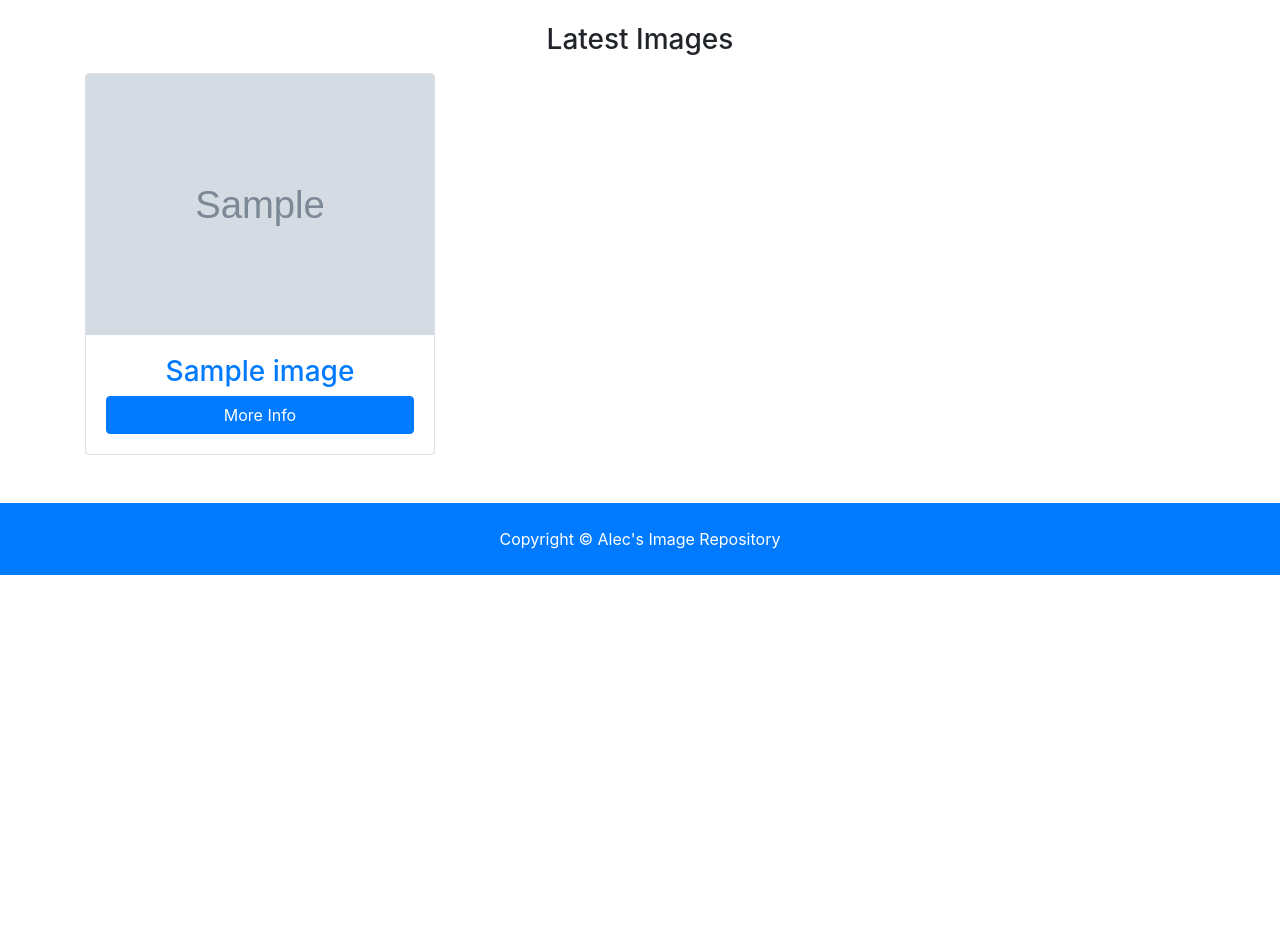
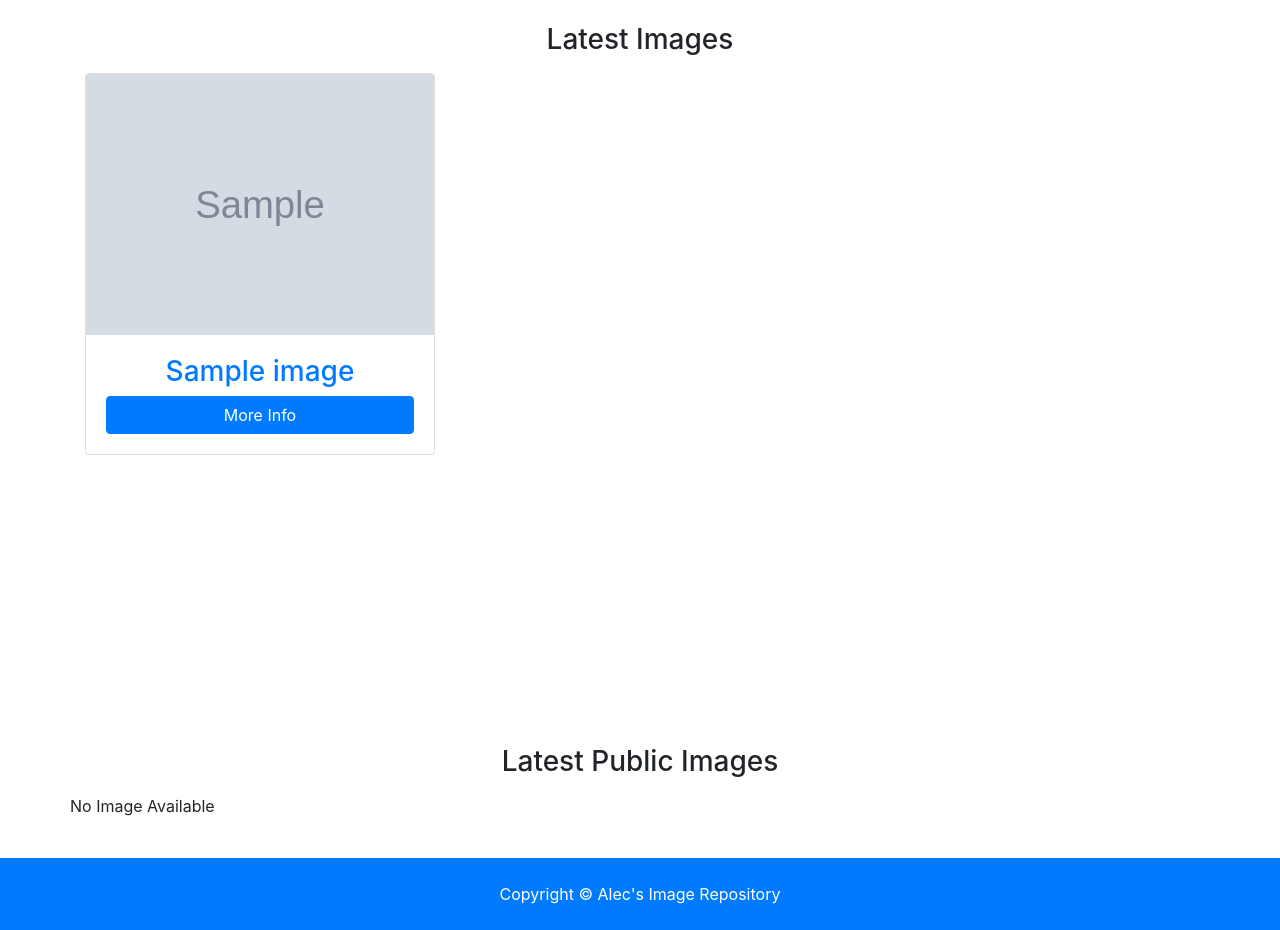
Before and after one commit to alswang18/imageRepository, a Django app: page /accounts/dashboard in a window 1280 px wide. Shown: the part 274-1204 px from the top of the page. Before the commit the page ends 849 px from the top, so only its background shows below. Run offline with Django 3.2, Linux system fonts and the light colour scheme; a user stored in the database is signed in; tables that the repository leaves empty hold one stand-in row (values such as "Sample post"); grey boxes marked "Sample" are stand-in pictures; some libraries are stand-ins or nearby versions.

Commit message:
rearranged dashboard logic to distinguish ownership

```diff
--- a/accounts/views.py
+++ b/accounts/views.py
@@ -59,11 +59,14 @@ def dashboard(request):
     if request.user.id is None:
         return redirect('home')
 
-    images = Image.objects.order_by(
-        '-upload_date').filter(Q(user=request.user.id) | Q(hidden_to_others=False))
+    my_images = Image.objects.order_by(
+        '-upload_date').filter(Q(user=request.user.id))
 
+    public_images = Image.objects.order_by(
+        '-upload_date').filter(~Q(user=request.user.id)).filter(hidden_to_others=False)
     context = {
-        'images': images
+        'my_images': my_images,
+        'public_images': public_images
     }
     return render(request, 'accounts/dashboard.html', context)
 
--- a/templates/accounts/dashboard.html
+++ b/templates/accounts/dashboard.html
@@ -16,16 +16,53 @@
     <div class="container">
         <h3 class="text-center mb-3">Latest Images</h3>
         <div class="row">
-          {% if images %}
+          {% if my_images %}
           <!--for loop start-->
-          {% for image in images %}
+          {% for my_image in my_images %}
           <div class="col-md-6 col-lg-4 mb-4">
             <div class="card listing-preview">
-              <img class="card-img-top" src="{{ image.image.url }}" alt="" />
+              <img class="card-img-top" src="{{ my_image.image.url }}" alt="" />
               <div class="card-body">
                 <div class="listing-heading text-center">
-                  <h3 class="text-primary">{{ image.title }}</h4>
-                  <a href="{% url 'image' image.id %}" class="btn btn-primary btn-block">More Info</a>
+                  <h3 class="text-primary">{{ my_image.title }}</h4>
+                  <a href="{% url 'image' my_image.id %}" class="btn btn-primary btn-block">More Info</a>
+                </div>
+              </div>
+            </div>
+          </div>
+          <!--for loop end-->
+          {% endfor %} {% else %}
+          <p>No Image Available</p>
+          {% endif %}
+        </div>
+      </div>
+</section>
+
+<section id="showcase-inner" class="py-5 text-white">
+  <div class="container">
+    <div class="row text-center">
+      <div class="col-md-12">
+        <h1 class="display-4">Public Feed</h1>
+        <p class="lead">Explore the world's images</p>
+      </div>
+    </div>
+  </div>
+</section>
+
+<section id="dashboard" class="py-4">
+    <div class="container">
+        <h3 class="text-center mb-3">Latest Public Images</h3>
+        <div class="row">
+          {% if public_images %}
+          <!--for loop start-->
+          {% for public_image in public_images %}
+          <div class="col-md-6 col-lg-4 mb-4">
+            <div class="card listing-preview">
+              <img class="card-img-top" src="{{ public_image.image.url }}" alt="" />
+              <div class="card-body">
+                <div class="listing-heading text-center">
+                  <h3 class="text-primary">{{ public_image.title }}</h4>
+                  <a href="{% url 'image' public_image.id %}" class="btn btn-primary btn-block">More Info</a>
                 </div>
               </div>
             </div>
```
